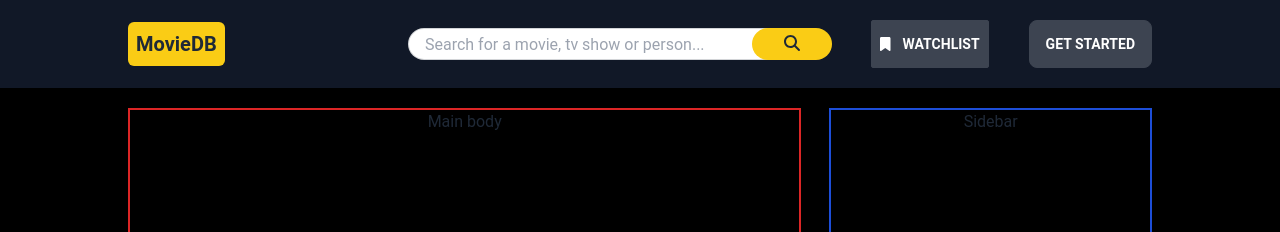
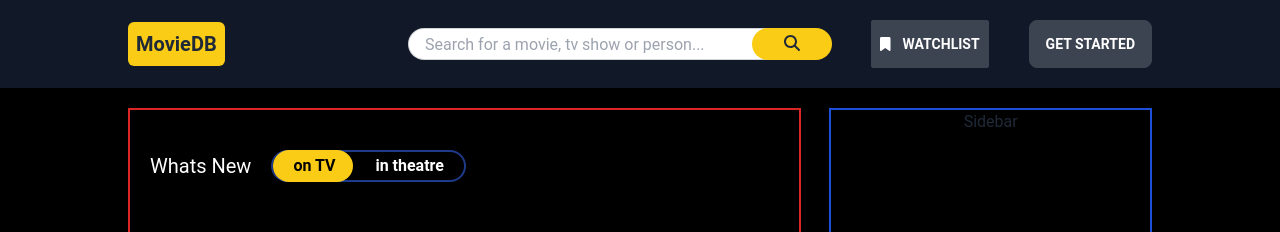
Before and after one commit to Xoaib007/FilmooR, a React (Create React App) app: page / in a window 1280 px wide. Shown: the top 232 px of the page. Built offline with nearby package versions, Linux system fonts and the light colour scheme.

Commit message:
body section

```diff
--- /dev/null
+++ b/src/Components/Reusable/Section.js
@@ -0,0 +1,13 @@
+import React from 'react';
+import Switch from './Switch';
+
+const Section = ({title, items}) => {
+    return (
+        <div className='flex gap-5 items-center pt-10 px-5'>
+            <p className='text-xl text-white'>{title}</p>
+            <Switch items={items}/>
+        </div>
+    );
+};
+
+export default Section;
--- /dev/null
+++ b/src/Components/Reusable/Switch.js
@@ -0,0 +1,28 @@
+import React, { useState } from 'react';
+
+const Switch = ({items}) => {
+    const [isToggled, setToggle]= useState(false);
+
+    const activeText = 'text-black'
+
+
+    return (
+        <div className='flex items-center h-8 border-solid border-blue-900 rounded-3xl text-white font-semibold border-2 relative z-[1]'>
+            <div onClick={()=>setToggle(false)} className={`h-8 py-1 px-5 rounded-3xl cursor-pointer ${isToggled || activeText}`}>{items[0]}</div>
+            <div  onClick={()=>setToggle(true)} className={`h-8 py-1 px-5 rounded-3xl cursor-pointer ${isToggled && activeText}`}>{items[1]}</div>
+            <div className='h-8 w-24 rounded-3xl bg-yellow-400 absolute z-[-1] transition-all duration-200 ease-in' style={
+                isToggled ?{
+                    left: '80px',
+                    width: '120px'
+                }
+                :
+                {
+                    left: '0px',
+                    width: '80px'
+                }
+            }></div>
+        </div>
+    );
+};
+
+export default Switch;
--- a/src/Pages/HomePage/HomePage.js
+++ b/src/Pages/HomePage/HomePage.js
@@ -1,5 +1,5 @@
 import React from 'react';
-import Body from './Body';
+import Body from './MainBody/Body';
 import Sidebar from './Sidebar';
 
 const HomePage = () => {
--- a/src/Pages/HomePage/Body.js
+++ b/src/Pages/HomePage/MainBody/Body.js
@@ -1,9 +1,10 @@
 import React from 'react';
+import Section from '../../../Components/Reusable/Section';
 
 const Body = () => {
     return (
         <div className='border-2 border-red-600 col-span-2'>
-            Main body
+            <Section title='Whats New' items={['on TV', 'in theatre']}/>
         </div>
     );
 };
```
